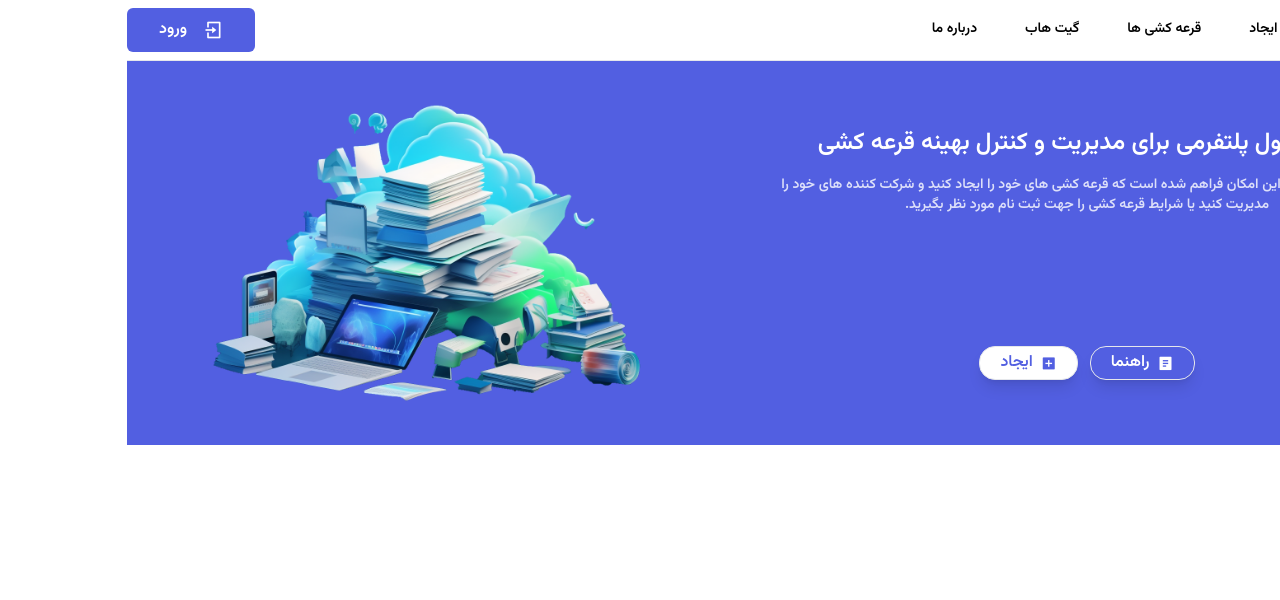
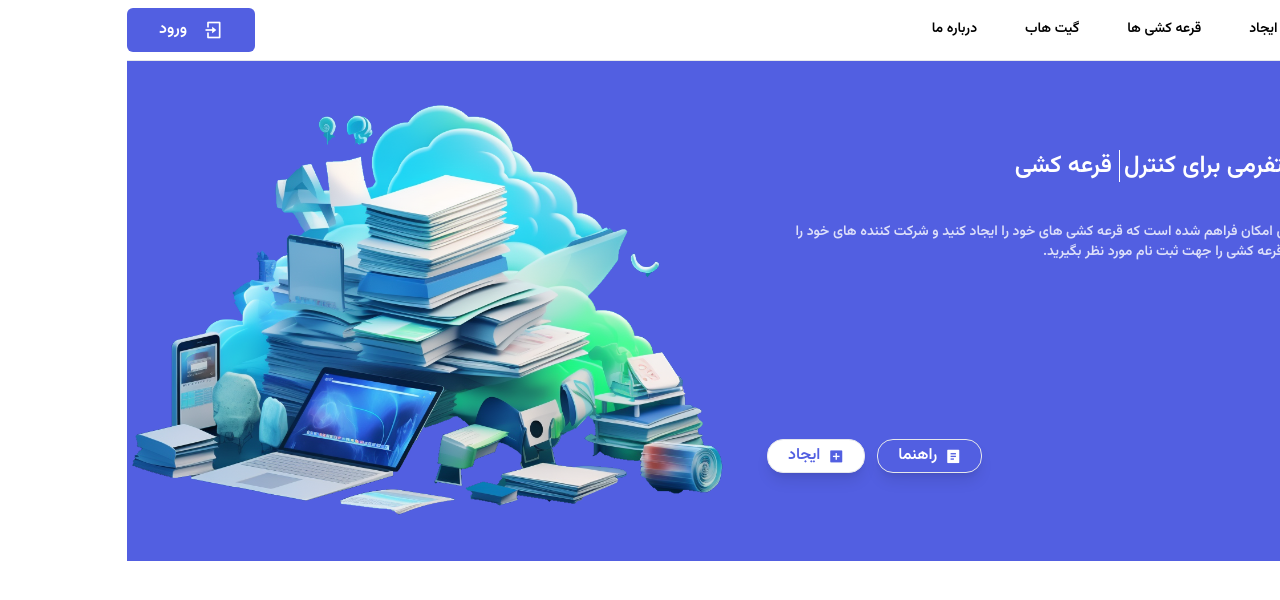
Before and after one commit to abolfazlj10/shans_aval, a Vue app: page / in a window 1280 px wide. Shown: the top 600 px of the page. Built offline with nearby package versions, Linux system fonts and the light colour scheme.

Commit message:
add typer text to header

```diff
--- a/src/components/header.vue
+++ b/src/components/header.vue
@@ -1,30 +1,63 @@
+<script>
+export default{
+    data(){
+        return{
+            titr:'شانس اول پلتفرمی  برای ',
+            words:[
+                "کنترل",
+                "ایجاد",
+                "شرکت در",
+                "سرمایه گذاری در",
+                "مدیریت"
+            ],
+            word:0,
+        }
+    },
+    methods:{
+        changeWord(){
+            setInterval(() => {
+                this.$refs.text.style.maxWidth = '0%'
+                setTimeout(() => {
+                    this.word++
+                    this.$refs.text.style.maxWidth = '100%'
+                    if(this.word == this.words.length)
+                    this.word = 0
+                }, 1500);
+            }, 5000);
+        }
+    },
+    created(){
+        this.changeWord()
+    }
+}
+</script>
 <template>
     <div class="getStarted">
         <div class="ContainerHeader">
             <div class="flex flex-col h-full justify-around w-6/12">
-                <div class="space-y-4">
-                    <div class="text-2xl">شانس اول پلتفرمی  برای مدیریت و کنترل بهینه قرعه کشی</div>
+                <div class="space-y-10 text-right">
+                    <div class="text-2xl flex gap-1"><div ref="text" class="text">{{ titr}}{{ words[word] }}</div><div class="typer"></div><div>قرعه کشی</div></div>
                     <div class="text-[#FFF]/80 text-sm">با پلتفرم شانس اول این امکان فراهم شده است که قرعه کشی های خود را ایجاد کنید و شرکت کننده های خود را مدیریت کنید یا شرایط قرعه کشی را جهت ثبت نام مورد نظر بگیرید.</div>
                 </div>
-                <div class="flex justify-center gap-3">
+                <div class="flex justify-end gap-3">
                     <button class="btnGetStarted group">
-                        <div>راهنما</div>
+                        <div title="راهنمای شانس اول">راهنما</div>
                         <i class="ri-file-list-2-fill icon"></i>
                     </button>
                     <button class="btnAdd group">
-                        <div>ایجاد</div>
+                        <div title="ایجاد قرعه کشی">ایجاد</div>
                         <i class="ri-add-box-fill icon"></i>
                     </button>
 
                 </div>
             </div>
-            <img class="w-[600px]" src="../assets/img/1.png" alt="">
+            <img class="w-[600px]" src="../assets/img/1.png" alt="vector">
         </div>
     </div>
 </template>
 <style scoped>
 .getStarted{
-    @apply bg-brand text-center w-full h-96;
+    @apply bg-brand text-center w-full h-[500px];
 }
 .ContainerHeader{
     @apply h-full container flex items-center justify-between text-white;
@@ -38,6 +71,26 @@
 .icon{
     @apply duration-75 group-hover:animate-spin;
 }
+.text{
+    @apply inline-block overflow-hidden whitespace-nowrap;
+    transition: 1.4s all ease;
+    max-width: 100%;
+}
+.typer{
+    @apply w-1 border-r;
+    animation: type 1s ease infinite;
+}
+@keyframes type {
+    0%{
+        border-right: 1px solid white;
+    }
+    50%{
+        border-right: 1px solid rgba(255, 255, 255, 0.2);
+    }
+    100%{
+        border-right: 1px solid white;
+    }
+}
 @keyframes spin {
     0%{
         transform: rotate(-10deg);
--- a/src/components/nav.vue
+++ b/src/components/nav.vue
@@ -19,9 +19,9 @@
                 <router-link to="/">درباره ما</router-link>
             </div>
         </div>
-        <router-link to="/" class="login">
+        <router-link to="/" class="login group">
             <div>ورود</div>
-            <i class="ri-login-box-line text-xl"></i>
+            <i class="ri-login-box-line text-xl duration-75 group-hover:scale-105"></i>
         </router-link>
     </div>
 </template>
```
Also changed, not shown: src/assets/img/1.png.
